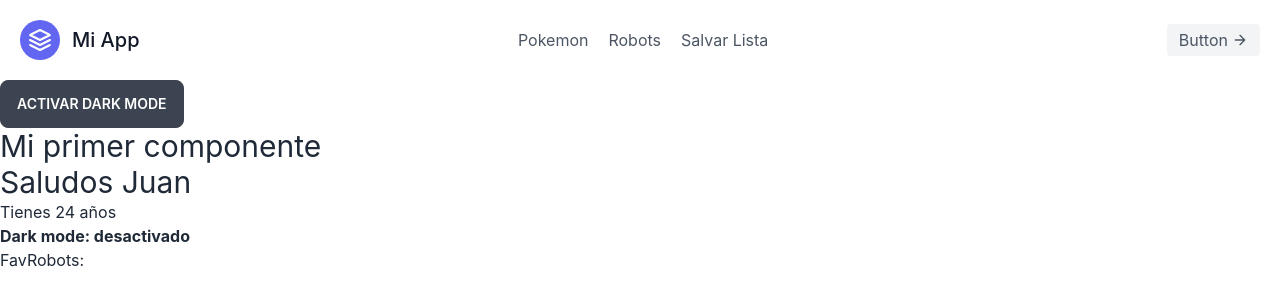
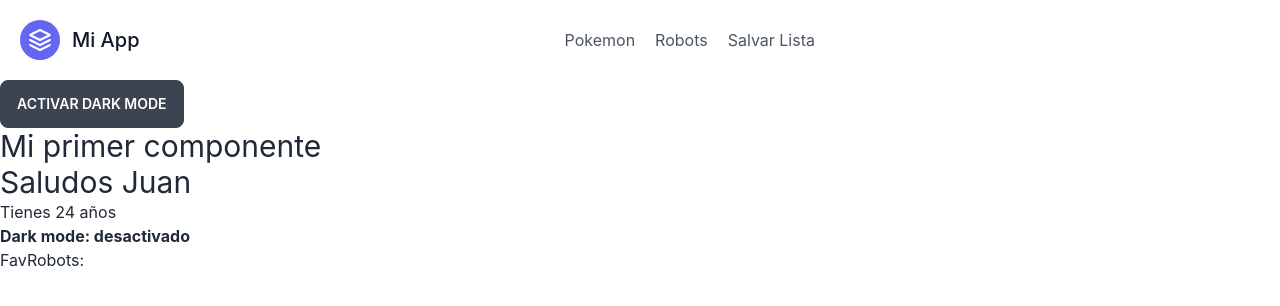
Before and after one commit to karmap/react31860, a React (Create React App) app: page / in a window 1280 px wide. Shown: the top 306 px of the page. Built offline with nearby package versions, Linux system fonts and the light colour scheme; no server answers.

Commit message:
quitar boton

```diff
--- a/src/components/NavBar.js
+++ b/src/components/NavBar.js
@@ -16,11 +16,11 @@ const NavBar = () => {
         <Link to='/robots' className="mr-5 hover:text-gray-900">Robots</Link>
         <Link to='/salvarfavs' className="mr-5 hover:text-gray-900">Salvar Lista</Link>
         </nav>
-        <button className="inline-flex items-center bg-gray-100 border-0 py-1 px-3 focus:outline-none hover:bg-gray-200 rounded text-base mt-4 md:mt-0">Button
+        {/* <button className="inline-flex items-center bg-gray-100 border-0 py-1 px-3 focus:outline-none hover:bg-gray-200 rounded text-base mt-4 md:mt-0">Button
         <svg fill="none" stroke="currentColor" strokeLinecap="round" strokeLinejoin="round" strokeWidth="2" className="w-4 h-4 ml-1" viewBox="0 0 24 24">
             <path d="M5 12h14M12 5l7 7-7 7"></path>
         </svg>
-        </button>
+        </button> */}
     </div>
     </header>
   )
```
